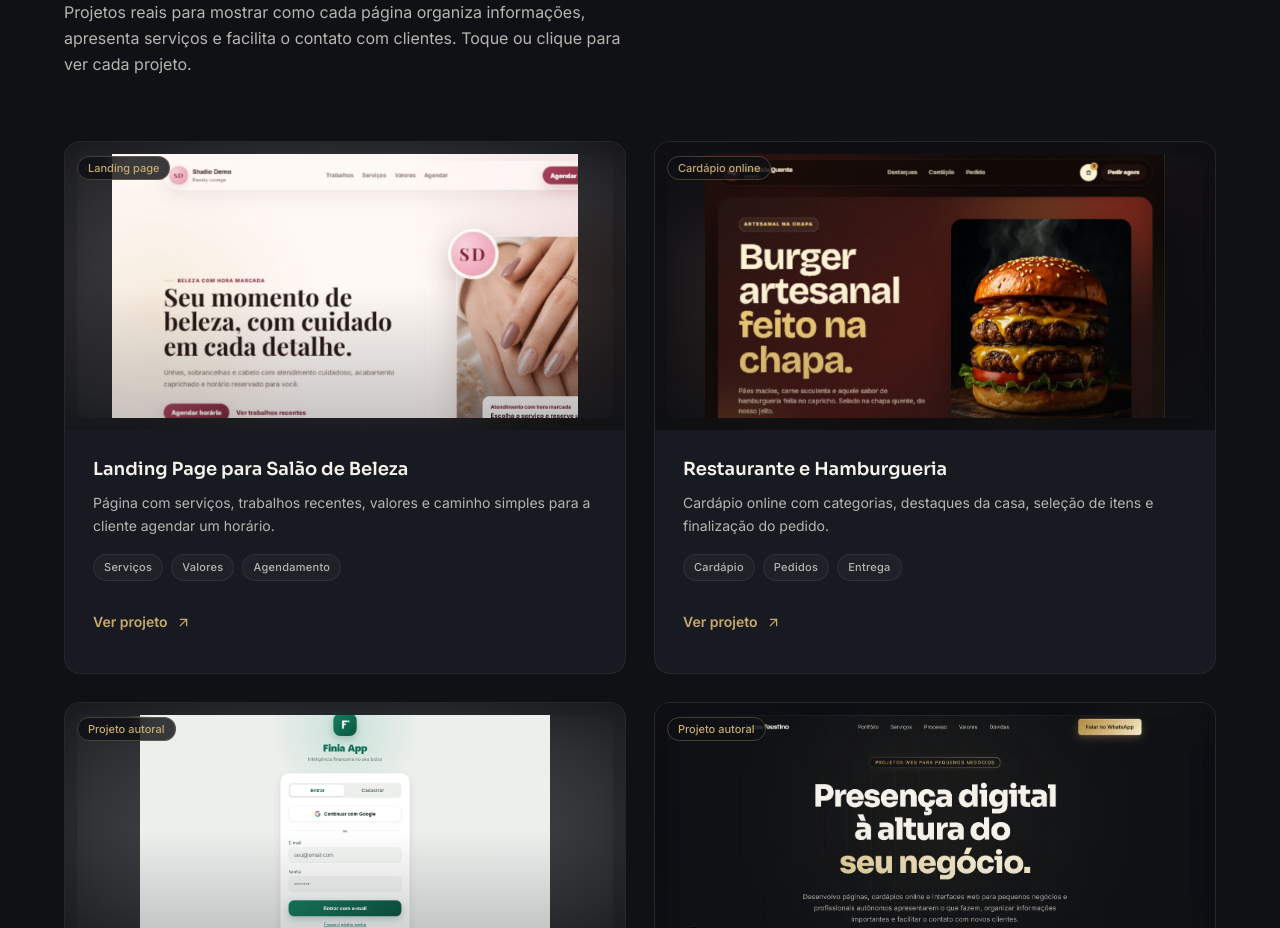
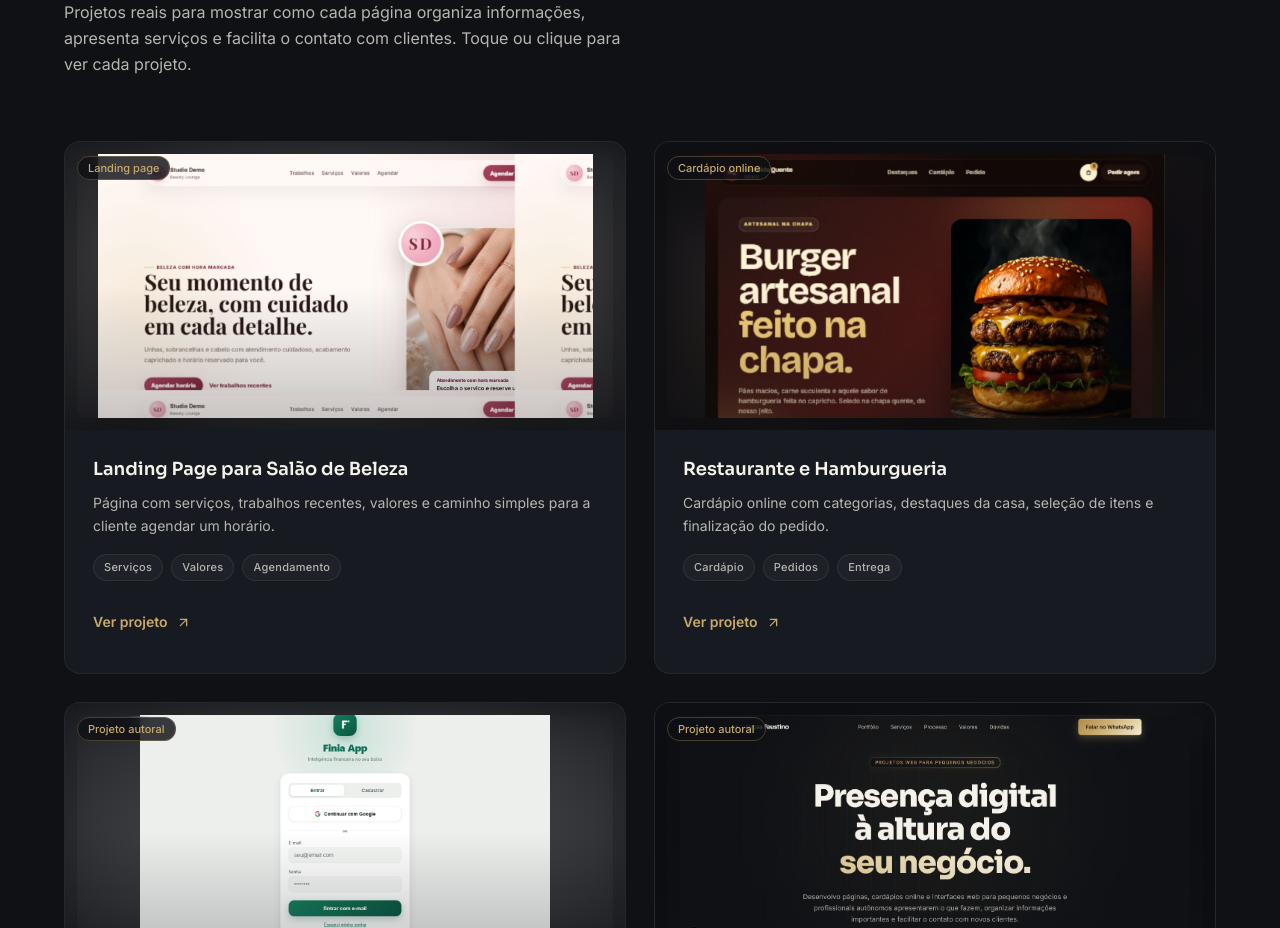
Before and after one commit to lucasfaustinodev/lucasfaustinodev, a Next.js app: page / in a window 1280 px wide. Shown: the part 1140-2068 px from the top of the page. Built offline with nearby package versions, Linux system fonts and the light colour scheme; a web font is replaced by a local one.

Commit message:
Ajusta preview da landing de salao

```diff
--- a/components/portfolio.tsx
+++ b/components/portfolio.tsx
@@ -243,7 +243,7 @@ const projects: Project[] = [
   {
     preview: (
       <ProjectScreenshotPreview
-        src="/portfolio/demo-salao-real.png"
+        src="/portfolio/demo-salao-hero-desktop.png"
         alt="Hero desktop da landing de salão de beleza"
       />
     ),
```
